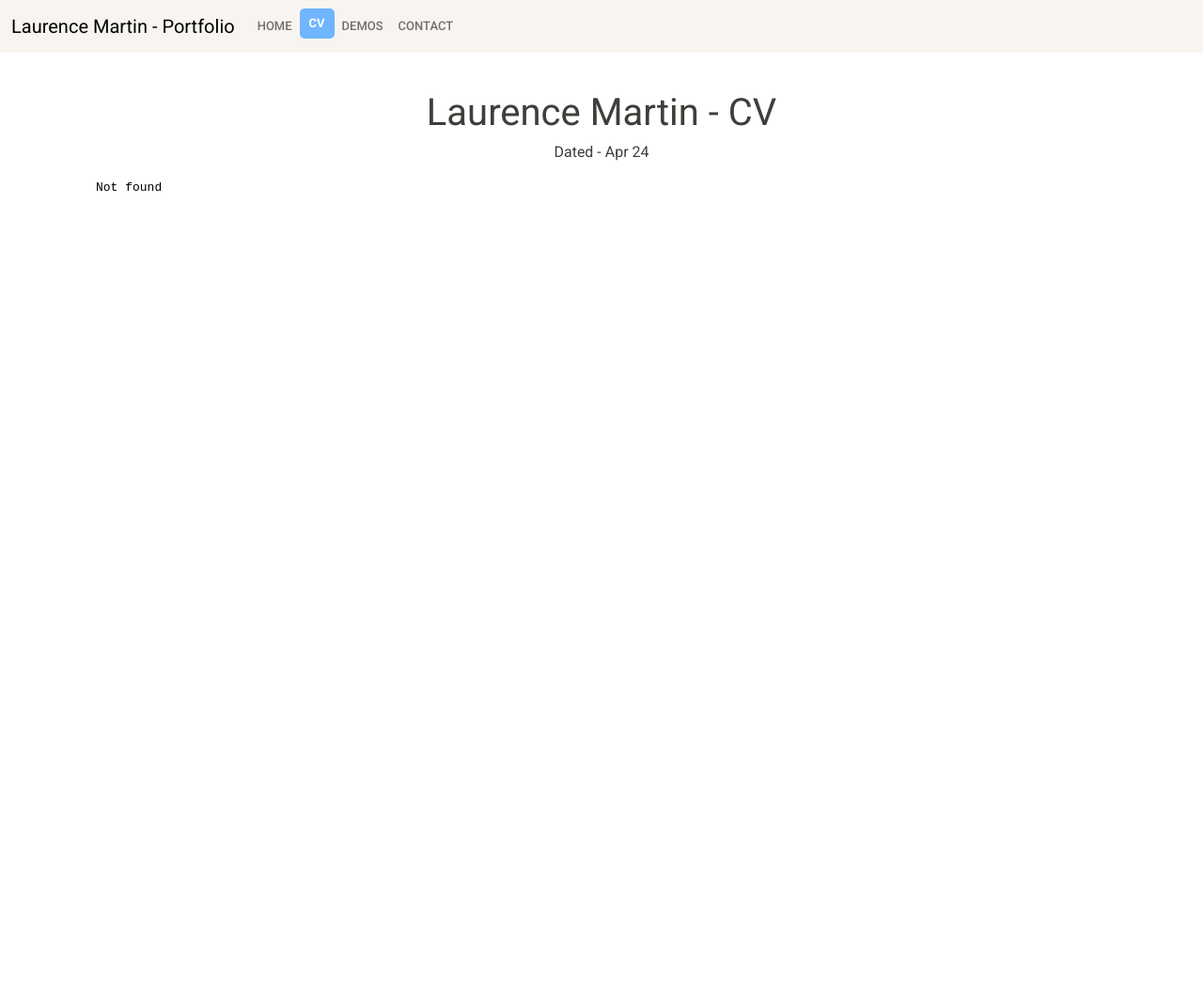
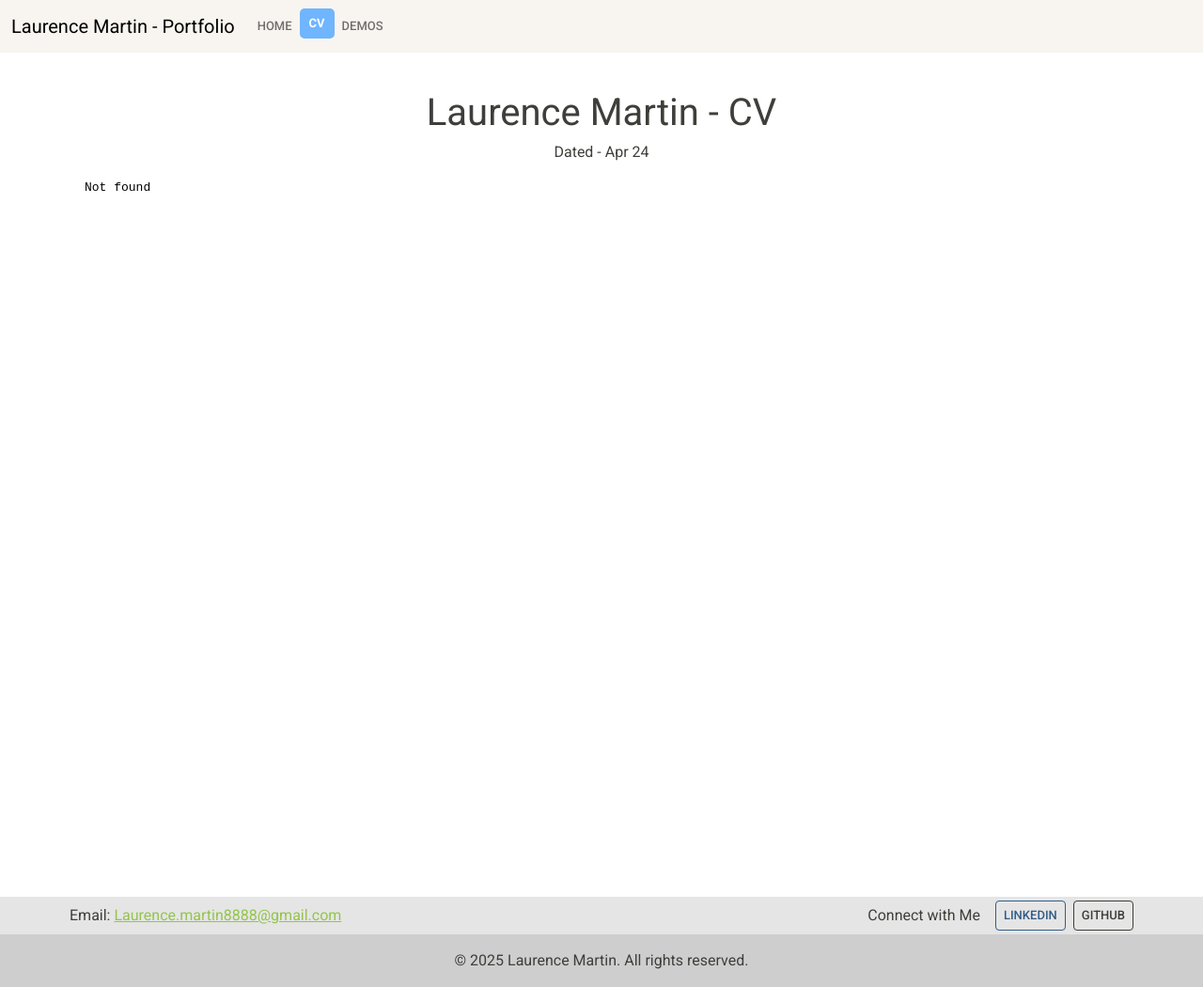
Before and after one commit to Prysmc/Prysmc.github.io, a plain HTML site: page docs/cv.html in a window 1280 px wide. Shown: the whole page at 94% size. Before the commit the page ends 906 px from the top, so only its background shows below. Drawn offline with nearby package versions, Linux system fonts and the light colour scheme.

Commit message:
Add a footer with contact information

```diff
--- a/docs/cv.html
+++ b/docs/cv.html
@@ -3,18 +3,9 @@
 <head>
     <!-- Title -->
     <title>CV</title>
-    <style>
-        #main-content {
-            display: none;
-        }
-        .pdf-container {
-            width: 100%;
-            height: 90vh; /* Adjust height as needed */
-            border: none;
-        }
-    </style>
+    <link rel="stylesheet" href="static/css/styles.css">
 </head>
-<body class="container">
+<body>
     <!-- Top navbar -->
     <div id="navbar-placeholder"></div>
     <script>
@@ -50,4 +41,13 @@
     <!-- Bootstrap js -->
     <script src="https://cdn.jsdelivr.net/npm/bootstrap@5.3.0/dist/js/bootstrap.bundle.min.js"></script>
 </body>
+<!-- Footer -->
+<div id="footer-placeholder"></div>
+<script>
+    fetch('templates/footer.html')
+        .then(response => response.text())
+        .then(data => {
+            document.getElementById('footer-placeholder').innerHTML = data;
+        });
+</script>
 </html>
--- /dev/null
+++ b/docs/static/css/styles.css
@@ -0,0 +1,43 @@
+.navbar-nav .nav-link.active {
+    background-color: #6fb5ff;
+    color: white !important;
+    font-weight: bold;
+    border-radius: 5px;
+    padding: 5px 10px;
+}
+.navbar-nav .nav-link.active:hover {
+    background-color: #0056b3;
+    color: white !important;
+}
+.navbar-nav .nav-link:hover {
+    background-color: #afafaf;
+    color: white !important;
+    border-radius: 5px;
+    padding: 5px 10px;
+}
+#main-content {
+    display: none;
+}
+html, body {
+    height: 100%;
+}
+
+body {
+    display: flex;
+    flex-direction: column;
+}
+
+#main-content {
+    flex: 1; /* Pushes the footer to the bottom */
+}
+
+footer {
+    width: 100%;
+    position: relative;
+    bottom: 0;
+}
+.pdf-container {
+    width: 100%;
+    height: 90vh; /* Adjust height as needed */
+    border: none;
+}
--- /dev/null
+++ b/docs/templates/footer.html
@@ -0,0 +1,23 @@
+<!-- Footer -->
+<footer class="text-center text-lg-start mt-5 w-100" style="background-color: rgba(0, 0, 0, 0.1);">
+    <div class="container p-1">
+        <div class="d-flex justify-content-between align-items-center">
+            <!-- Contact Info -->
+            <div class="d-flex align-items-center">
+                <p class="mb-0 me-3">Email: <a href="mailto:Laurence.martin8888@gmail.com">Laurence.martin8888@gmail.com</a></p>
+            </div>
+
+            <!-- Social Links -->
+            <div class="d-flex align-items-center">
+                <p class="mb-0 me-3">Connect with Me</p>
+                <a href="https://www.linkedin.com/in/laurence-martin-265785171/" target="_blank" class="btn btn-outline-primary btn-sm me-2">LinkedIn</a>
+                <a href="https://github.com/Prysmc" target="_blank" class="btn btn-outline-dark btn-sm">GitHub</a>
+            </div>
+        </div>
+    </div>
+
+    <!-- Copyright -->
+    <div class="text-center p-3" style="background-color: rgba(0, 0, 0, 0.1);">
+        © 2025 Laurence Martin. All rights reserved.
+    </div>
+</footer>
--- a/docs/templates/navBar.html
+++ b/docs/templates/navBar.html
@@ -3,26 +3,7 @@
     <meta charset="UTF-8">
     <meta name="viewport" content="width=device-width, initial-scale=1.0">
     <link href="https://cdn.jsdelivr.net/npm/bootswatch@5.3.0/dist/sandstone/bootstrap.min.css" rel="stylesheet">
-    <style>
-        /* Customize the active link */
-        .navbar-nav .nav-link.active {
-            background-color: #6fb5ff;
-            color: white !important;
-            font-weight: bold;
-            border-radius: 5px;
-            padding: 5px 10px;
-        }
-        .navbar-nav .nav-link.active:hover {
-            background-color: #0056b3;
-            color: white !important;
-        }
-        .navbar-nav .nav-link:hover {
-            background-color: #afafaf;
-            color: white !important;
-            border-radius: 5px;
-            padding: 5px 10px;
-        }
-    </style>
+    <link rel="stylesheet" href="static/css/styles.css">
 </head>
 
 <!-- Static Top Navbar -->
@@ -43,9 +24,6 @@
                 <li class="nav-item">
                     <a class="nav-link" href="demos.html">Demos</a>
                 </li>
-                <li class="nav-item">
-                    <a class="nav-link" href="contact.html">Contact</a>
-                </li>
             </ul>
         </div>
     </div>
```
Also changed, not shown: docs/contact.html (deleted, +0 -50 lines), docs/demos.html (+11 -6 lines), docs/index.html (+12 -6 lines).
